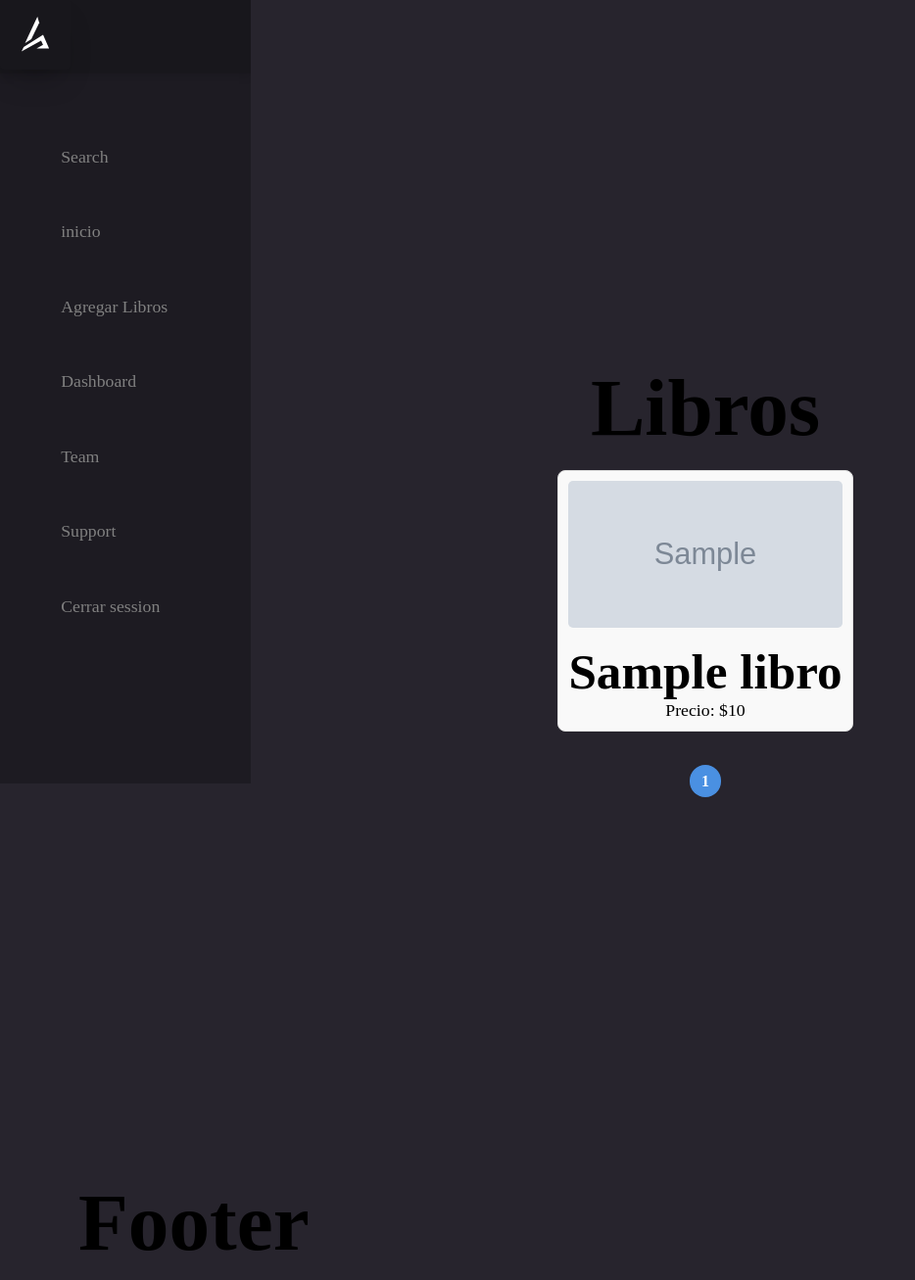
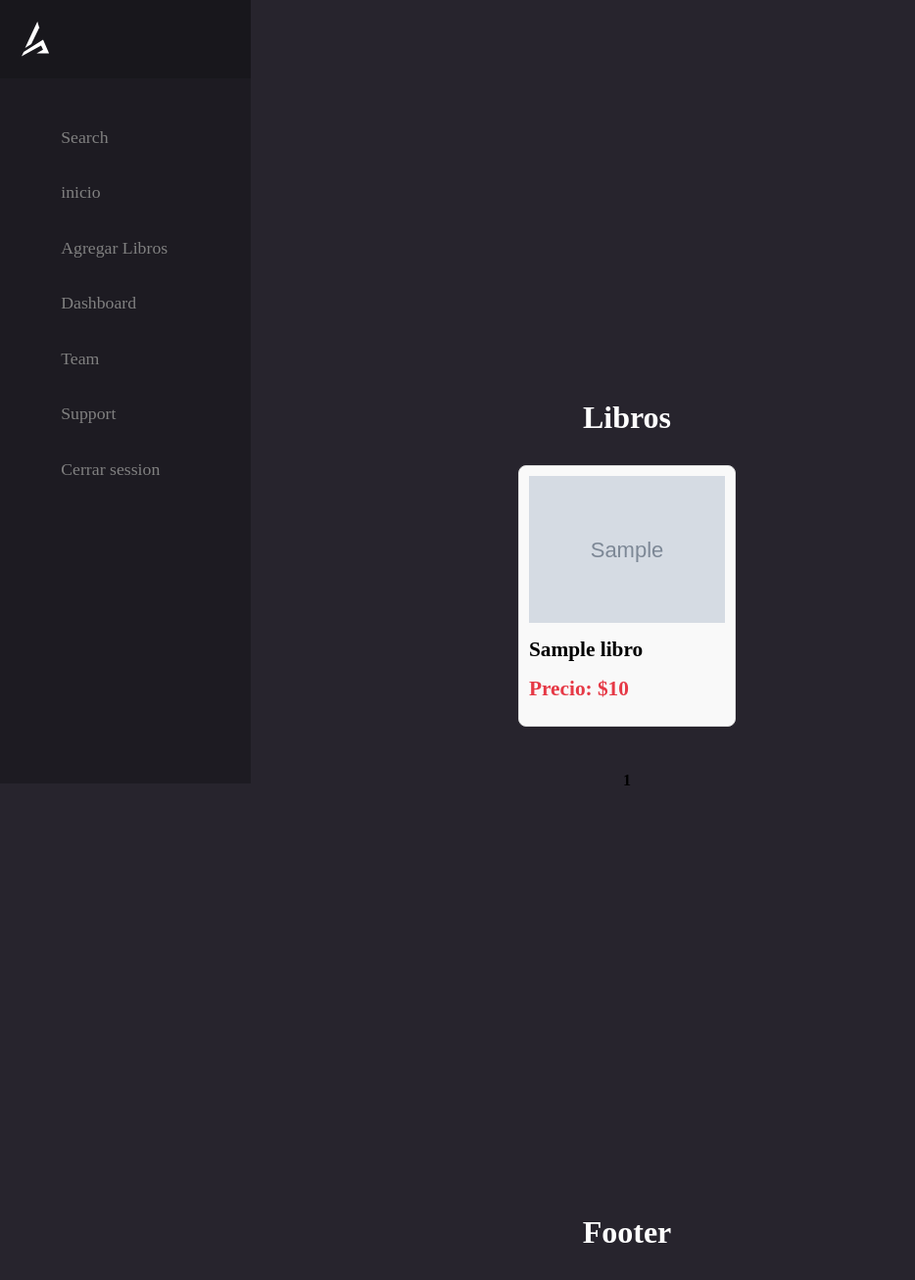
Before and after one commit to piquetpachu/Libreria-flask-sqlite3, a Flask app: template app/templates/libros/libros.html in a window 1280 px wide. Shown: the whole page at 98% size, without its empty margins (0-934 px from the left). Before the commit the page ends 1277 px from the top, so only its background shows below. Run offline with Flask 3, Linux system fonts and the light colour scheme; the template is opened without the code that fills it: most values are stand-ins (such as "Sample title", 1, 10 or a date in 2020); grey boxes marked "Sample" are stand-in pictures; parts of the project's set-up code (start-up, migrations or seed data) failed here and were passed over.

Commit message:
Modularise el css

```diff
--- a/app/routes/libros.py
+++ b/app/routes/libros.py
@@ -79,7 +79,7 @@
     page = request.args.get('page', 1, type=int)
 
     # Define el número de elementos por página
-    per_page = 6
+    per_page = 8
 
     # Usa SQLAlchemy para paginar los resultados
     pagination = Libros.query.paginate(page=page, per_page=per_page)
--- /dev/null
+++ b/app/static/css/cards.css
@@ -0,0 +1,48 @@
+
+/*VISOR DE LIBROS*/
+/* Estilos para la lista de libros */
+.flex-container {
+    display: flex;
+    flex-wrap: wrap;
+    gap: 20px; /* Espacio entre las tarjetas */
+    justify-content: center; /* Centrar las tarjetas */
+}
+
+.flex-container .card {
+    flex: 1 1 calc(25% - 20px); /* Ajuste automático al tamaño del contenedor */
+    max-width: 250px; /* Tamaño máximo de las tarjetas */
+    border: 1px solid #ddd;
+    border-radius: 8px;
+    overflow: hidden;
+    background-color: #f9f9f9;
+    transition: transform 0.2s, box-shadow 0.2s;
+}
+
+.flex-container .card:hover {
+    transform: translateY(-5px);
+    box-shadow: 0 4px 8px rgba(0, 0, 0, 0.1);
+}
+
+.flex-container .card img {
+    width: 100%;
+    height: 150px;
+    object-fit: cover;
+}
+
+.flex-container .card h2 {
+    font-size: 1.2em;
+    margin: 10px 0;
+}
+
+.flex-container .card p {
+    color: #555;
+    font-size: 1em;
+    margin-bottom: 10px;
+}
+
+.flex-container .card a {
+    text-decoration: none;
+    color: inherit;
+    padding: 10px;
+    display: block;
+}
--- /dev/null
+++ b/app/static/css/detalles.css
@@ -0,0 +1,75 @@
+/*DETALLE.HTML*/
+/* Estilos para el contenedor principal */
+label{
+    color: #ffffff;
+    font-size: var(--heading-small);
+}
+main#main {
+    display: flex;
+    flex-direction: column;
+    align-items: center;
+    padding: 20px;
+    gap: 20px;
+    max-width: 1350px;
+    margin: 0 auto;
+
+}
+
+/* Título del libro */
+main#main h1 {
+    font-size: 2em;
+    margin-bottom: 10px;
+    color: #ffffff;
+    text-align: center;
+}
+
+/* Imagen del libro */
+main#main .detalle-img {
+    width: 100%;
+    max-width: 400px;
+    height: auto;
+    border-radius: 8px;
+    box-shadow: 0 4px 8px rgba(0, 0, 0, 0.1);
+    margin-bottom: 20px;
+}
+
+/* Estilos para los detalles del libro */
+main#main p {
+    font-size: 1.1em;
+    color: #ffffff;
+    line-height: 1.6;
+    text-align: left;
+    width: 100%;
+}
+
+main#main p strong {
+    color: #4a90e2; /* Color para los títulos */
+    margin-right: 5px;
+}
+
+/* Estilo para el precio para que destaque */
+
+main#main p:last-child {
+    font-size: 1.2em;
+    font-weight: bold;
+    color: #e63946;
+}
+
+/* Adaptabilidad para pantallas más pequeñas */
+@media (max-width: 600px) {
+    main#main {
+        padding: 10px;
+    }
+
+    main#main h1 {
+        font-size: 1.8em;
+    }
+
+    main#main .detalle-img {
+        max-width: 300px;
+    }
+
+    main#main p {
+        font-size: 1em;
+    }
+}
--- a/app/static/css/style.css
+++ b/app/static/css/navbar.css
@@ -511,84 +366,6 @@
     background-color: hsl(var(--primary));
 }
 
-/*PAGINACION*/
-/* Estilos para la lista de libros */
-ul {
-    list-style: none;
-    padding: 0;
-    display: grid;
-    grid-template-columns: repeat(auto-fill, minmax(200px, 1fr)); /* Diseño adaptable */
-    gap: 20px;
-}
-
-.ul .li {
-    border: 1px solid #ddd;
-    padding: 10px;
-    border-radius: 8px;
-    background-color: #f9f9f9;
-    text-align: center;
-    transition: transform 0.2s, box-shadow 0.2s;
-}
-
-ul li:hover {
-    transform: translateY(-5px);
-    box-shadow: 0 4px 8px rgba(0, 0, 0, 0.1);
-}
-
-.libro-link {
-    text-decoration: none;
-    color: inherit;
-}
-
-.libro-img {
-    width: 100%;
-    height: 150px;
-    object-fit: cover;
-    border-radius: 5px;
-    margin-bottom: 10px;
-}
-
-/* Estilos para la página de detalles */
-.detalle-img {
-    width: 100%;
-    max-width: 300px;
-    height: auto;
-    display: block;
-    margin: 20px auto;
-}
-
-.pagination {
-    display: flex;
-    justify-content: center;
-    list-style: none;
-    padding: 10px 0;
-    gap: 5px;
-}
-
-.pagination a {
-    text-decoration: none;
-    padding: 8px 12px;
-    border: 1px solid #4a90e2;
-    border-radius: 50px;
-    color: #4a90e2;
-    transition: background-color 0.3s, color 0.3s;
-}
-
-.pagination a:hover {
-    background-color: #4a90e2;
-    color: #fff;
-}
-
-.pagination .active strong {
-    padding: 8px 12px;
-    background-color: #4a90e2;
-    color: white;
-    border-radius: 50px;
-}
-
-/*DETALLE*/
-
-
 /* ===============
     5. @keyframes
    =============== */
--- /dev/null
+++ b/app/static/css/paginacion.css
@@ -0,0 +1,37 @@
+/*PAGINACION*/
+/* Estilos generales para la paginación */
+.pagination {
+    display: flex;
+    justify-content: center; /* Centra la paginación horizontalmente */
+    padding: 10px 0;
+    list-style: none; /* Elimina los puntos de la lista */
+}
+
+.pagination li {
+    margin: 0 5px; /* Espacio entre los elementos de la paginación */
+}
+
+.pagination a {
+    text-decoration: none; /* Elimina el subrayado de los enlaces */
+    color: #007bff; /* Color azul para los enlaces */
+    padding: 8px 12px; /* Espacio interno para los enlaces */
+    border: 1px solid #ddd; /* Borde gris claro */
+    border-radius: 5px; /* Bordes redondeados */
+    transition: background-color 0.3s, color 0.3s; /* Transiciones suaves */
+}
+
+.pagination a:hover {
+    background-color: #007bff; /* Fondo azul al pasar el mouse */
+    color: white; /* Texto blanco al pasar el mouse */
+}
+
+.pagination li.disabled a {
+    color: #6c757d; /* Color gris para elementos deshabilitados */
+    pointer-events: none; /* Deshabilita clics en elementos deshabilitados */
+}
+
+.pagination li.active a {
+    background-color: #007bff; /* Fondo azul para el elemento activo */
+    color: white; /* Texto blanco para el elemento activo */
+    border: 1px solid #007bff; /* Borde azul para el elemento activo */
+}
--- /dev/null
+++ b/app/static/css/tabla.css
@@ -0,0 +1,17 @@
+
+
+/*CRUD*/
+table {
+    margin: 0 0 0 5em;
+    width: 100%;
+    border-collapse: collapse;
+}
+th, td {
+    border: 1px solid #ffffff;
+    padding: 8px;
+    text-align: left;
+    color: #ffffff;
+}
+th {
+    background-color: hsl(256, 12%, 12%);
+}
--- a/app/templates/layout.html
+++ b/app/templates/layout.html
@@ -3,7 +3,12 @@
 <head>
     <meta charset="UTF-8">
     <meta name="viewport" content="width=device-width, initial-scale=1.0">
-    <link rel="stylesheet" href="{{ url_for('static', filename='css/style.css' ) }}">
+    <link rel="stylesheet" href="{{ url_for('static', filename='css/tabla.css' ) }}">
+    <link rel="stylesheet" href="{{ url_for('static', filename='css/navbar.css' ) }}">
+    <link rel="stylesheet" href="{{ url_for('static', filename='css/login.css' ) }}">
+    <link rel="stylesheet" href="{{ url_for('static', filename='css/detalles.css' ) }}">
+    <link rel="stylesheet" href="{{ url_for('static', filename='css/paginacion.css' ) }}">
+    <link rel="stylesheet" href="{{ url_for('static', filename='css/cards.css' ) }}">
     <title>Libreria Flask</title>
 </head>
 <body>
--- a/app/templates/libros/libros.html
+++ b/app/templates/libros/libros.html
@@ -3,17 +3,17 @@
 {% block content %}
 <main id="main" class="flexbox-col">
     <h1>Libros</h1>
-    <ul class="ul">
+    <div class="flex-container">
         {% for libro in pagination.items %}
-        <li class="li">
+        <div class="card">
             <a href="{{ url_for('libros.detalle', libro_id=libro.id) }}" class="libro-link">
                 <img src="{{ url_for('static', filename='img/' ~ libro.img) }}" alt="{{ libro.titulo }}" class="libro-img">
                 <h2>{{ libro.titulo }}</h2>
                 <p>Precio: ${{ libro.precio }}</p>
             </a>
-        </li>
+        </div>
         {% endfor %}
-    </ul>
+    </div>
 
     <!-- Navegación de la paginación -->
     <nav aria-label="Page navigation">
@@ -30,7 +30,7 @@
                         <li><a href="{{ url_for('libros.libross', page=page_num) }}">{{ page_num }}</a></li>
                     {% endif %}
                 {% else %}
-                    <li>…</li>
+                    <li class="li">…</li>
                 {% endif %}
             {% endfor %}
 
--- a/app/templates/usuarios/login.html
+++ b/app/templates/usuarios/login.html
@@ -10,6 +10,6 @@
     </form>
 
     <!-- Enlace para ir a la página de registro -->
-    <p>¿No tienes cuenta? <a href="{{ url_for('user.register') }}">Regístrate aquí</a></p>
+    <p style="color: #ffffff;">¿No tienes cuenta? <a href="{{ url_for('user.register') }}">Regístrate aquí</a></p>
 </main>
 {% endblock %}
```
Also changed, not shown: other parts of app/static/css/navbar.css (+14 -159 lines), app/static/css/login.css (added, +146 -0 lines), app/templates/libros/agregarlibro.html (+8 -8 lines), app/templates/libros/editarlibro.html (+7 -7 lines), app/instance/libreria.db, app/static/css/nav.css (deleted).
